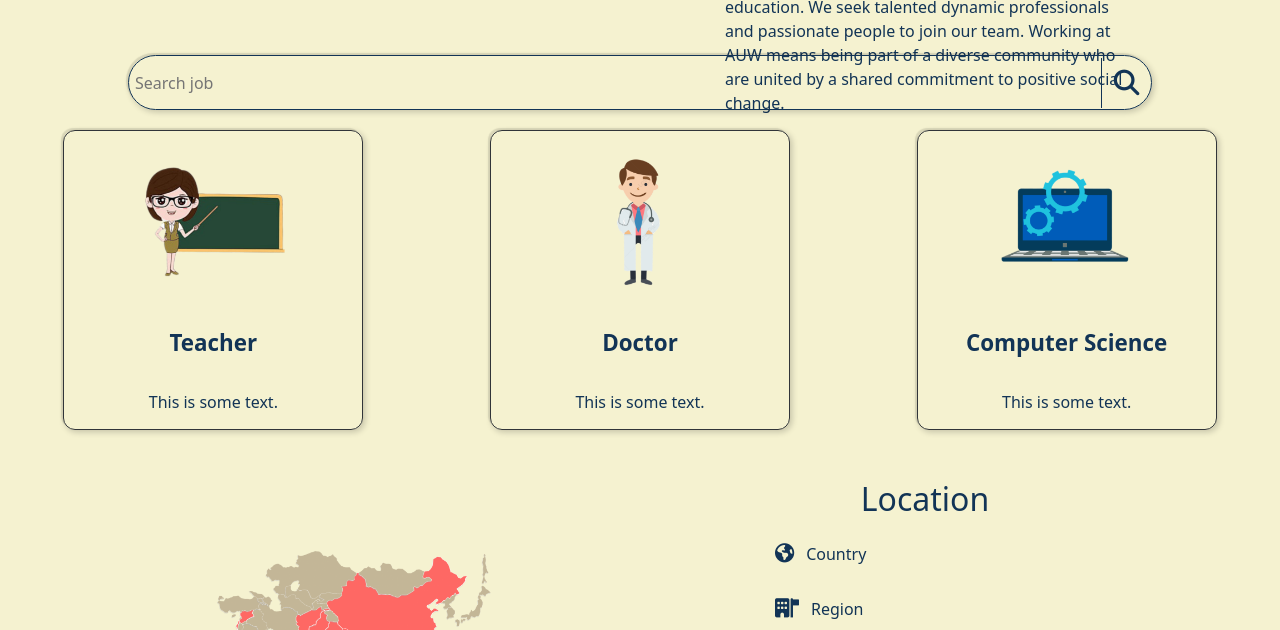
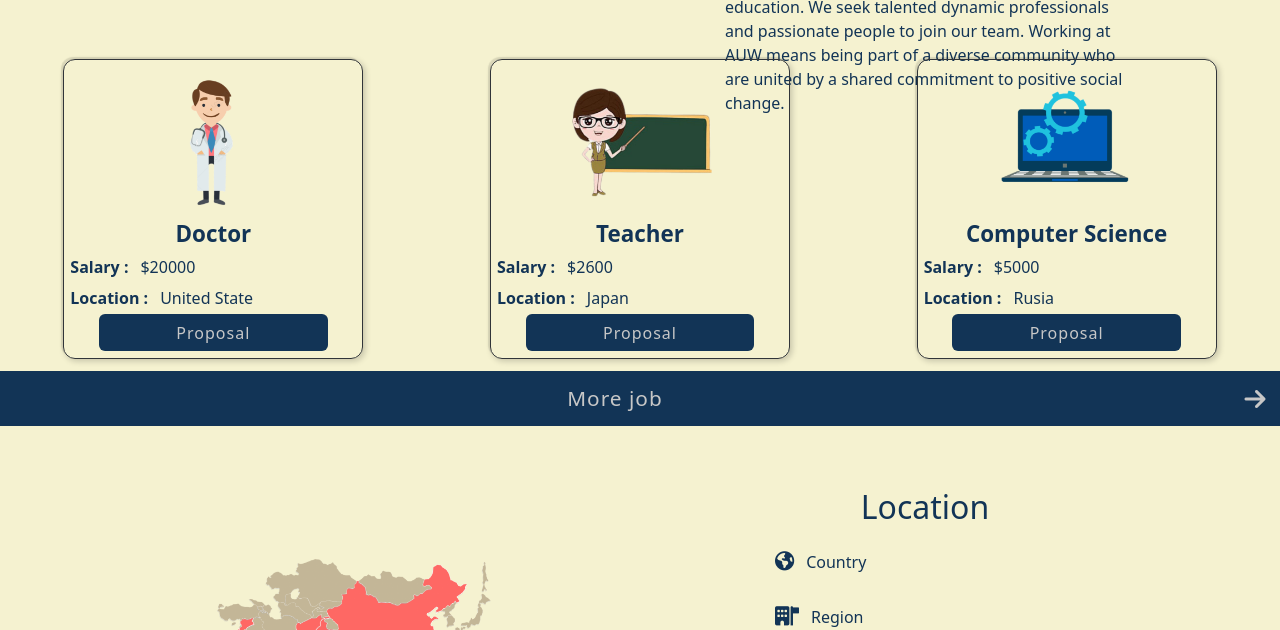
Before and after one commit to minko112000/AUW, a plain HTML site: page index.html in a window 1280 px wide. Shown: the part 578-1208 px from the top of the page. Drawn offline with nearby package versions, Linux system fonts and the light colour scheme.

```diff
--- a/css/style.css
+++ b/css/style.css
@@ -7,6 +7,12 @@
 
 a {
   text-decoration: none;
+}
+
+button {
+  cursor: pointer;
+  user-select: none;
+  border: none;
 }
 
 input {
@@ -107,32 +113,6 @@ main .col-12 {
   flex-direction: column;
 }
 
-.search-bar {
-  height: 55px;
-  width: 80%;
-  border: 1px solid #123456;
-  border-radius: 44px;
-  display: flex;
-  justify-content: space-between;
-  align-items: center;
-  box-shadow: 2px 2px 6px rgba(0, 0, 0, 0.2),
-              -2px -2px 1px rgba(0, 0, 0, 0.1);
-}
-
-.search-bar input {
-  width: calc(100% - 55px);
-}
-
-.search-bar i {
-  height: 50px;
-  width: 50px;
-  border-left: 1px solid #123456;
-  font-size: 1.6em;
-  display: flex;
-  justify-content: center;
-  align-items: center;
-}
-
 .box-container {
   width: 100%;
   display: flex;
@@ -140,9 +120,10 @@ main .col-12 {
   flex-wrap: wrap;
 }
 
-.box-container .box {
+.box {
   height: 300px;
   width: 300px;
+  padding: 6px;
   border: 1px solid #313539;
   margin-top: 12px;
   display: flex;
@@ -158,8 +139,58 @@ main .col-12 {
   width: 150px;
 }
 
-.box b {
+.box div {
+  height: 30px;
+  width: 100%;
+  display: flex;
+  align-items: center;
+}
+
+.box div span {
+  margin-left: 12px;
+}
+
+.box > b {
   font-size: 1.4em;
+}
+
+.box > button {
+  height: 37px;
+  width: 80%;
+  background: #123456;
+  border-radius: 6px;
+  font-weight: 500;
+  letter-spacing: 1px;
+  color: #c7c7c7;
+}
+
+.more-job {
+  height: 55px;
+  width: 100%;
+  display: flex;
+  align-items: center;
+  background: #123456;
+  margin: 12px 0;
+  cursor: pointer;
+  user-select: none;
+}
+
+.more-job span {
+  width: calc(100% - 50px);
+  text-align: center;
+  font-size: 1.3em;
+  font-weight: 500;
+  letter-spacing: 1px;
+  color: #c7c7c7;
+}
+
+.more-job i {
+  width: 50px;
+  display: flex;
+  justify-content: center;
+  align-items: center;
+  color: #c7c7c7;
+  font-size: 1.5em;
 }
 
 #location img {
@@ -207,14 +238,14 @@ main .col-12 {
 }
 
 #submit {
+  border: none;
+  background: #123456;
   height: 40px;
   width: 98%;
   border-radius: 22px;
-  border: none;
-  background: #123456;
+  color: #c7c7c7;
   margin-top: 6px;
   flex: none;
-  color: #c7c7c7;
   font-weight: 500;
   letter-spacing: 1px;
   box-shadow: 2px 2px 2px rgba(0, 0, 0, 0.2);
--- a/index.html
+++ b/index.html
@@ -52,27 +52,51 @@
 
       <!-- FIND JOB START -->
       <div id="find-job">
-        <div class="search-bar my-2">
-          <input type="text" placeholder="Search job">
-          <i class="fa-solid fa-search"></i>
-        </div>
         <div class="box-container">
-          <div class="box">
-            <img src="images/teacher.png">
-            <b>Teacher</b>
-            <span>This is some text.</span>
-          </div>
           <div class="box">
             <img src="images/doctor.png">
             <b>Doctor</b>
-            <span>This is some text.</span>
+            <div>
+              <b>Salary : </b>
+              <span>$20000</span>
+            </div>
+            <div>
+              <b>Location : </b>
+              <span>United State</span>
+            </div>
+            <button type="button" class="proposal">Proposal</button>
           </div>
+          <div class="box">
+          <img src="images/teacher.png">
+          <b>Teacher</b>
+          <div>
+            <b>Salary : </b>
+            <span>$2600</span>
+          </div>
+          <div>
+            <b>Location : </b>
+            <span>Japan</span>
+          </div>
+        <button type="button" class="proposal">Proposal</button>
+      </div>
           <div class="box">
             <img src="images/cs.png">
             <b>Computer Science</b>
-            <span>This is some text.</span>
+            <div>
+              <b>Salary : </b>
+              <span>$5000</span>
+            </div>
+            <div>
+              <b>Location : </b>
+              <span>Rusia</span>
+            </div>
+            <button type="button" class="proposal">Proposal</button>
           </div>
         </div>
+        <a href="job.html" class="more-job">
+          <span>More job</span>
+          <i class="fa-solid fa-arrow-right"></i>
+        </a>
       </div>
 
       <!-- LOCATION START -->
```
Also changed, not shown: css/job.css (added, +46 -0 lines), job.html (added, +26 -0 lines), js/job.js (added, +81 -0 lines).
